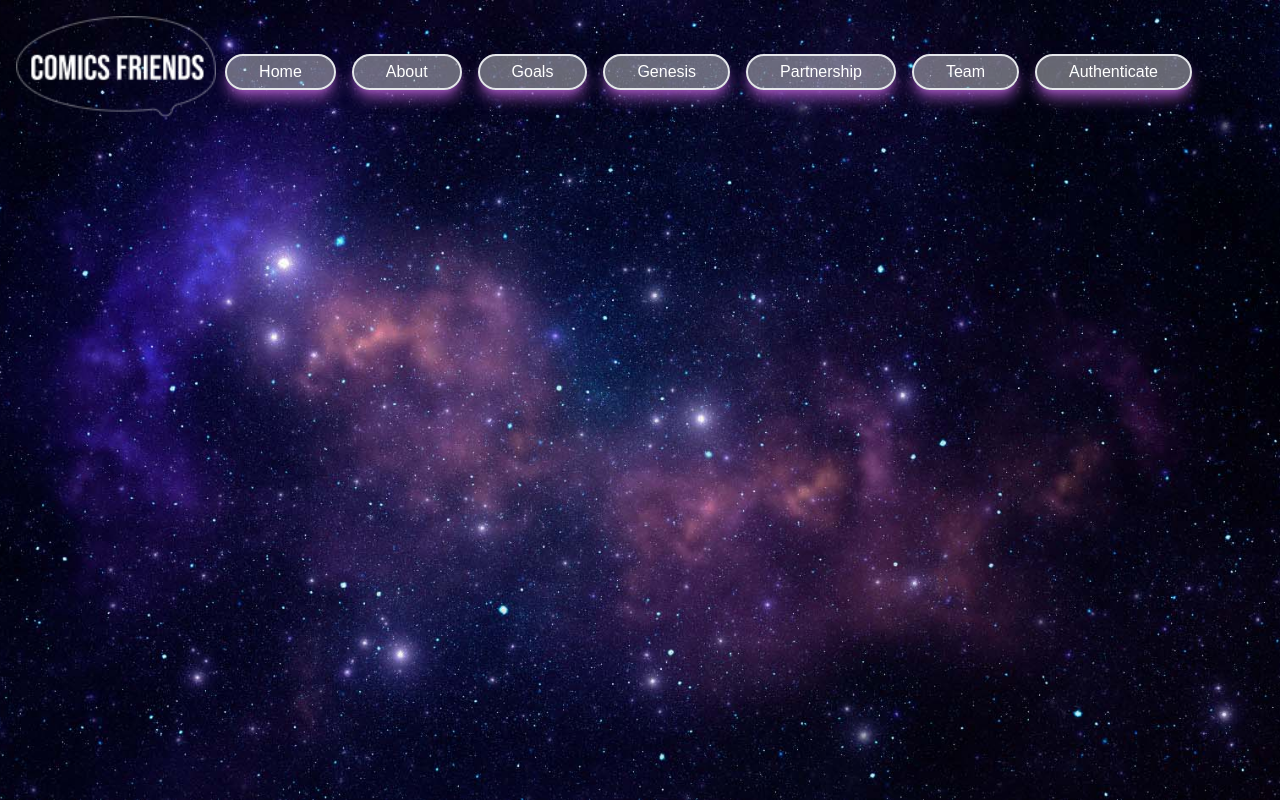
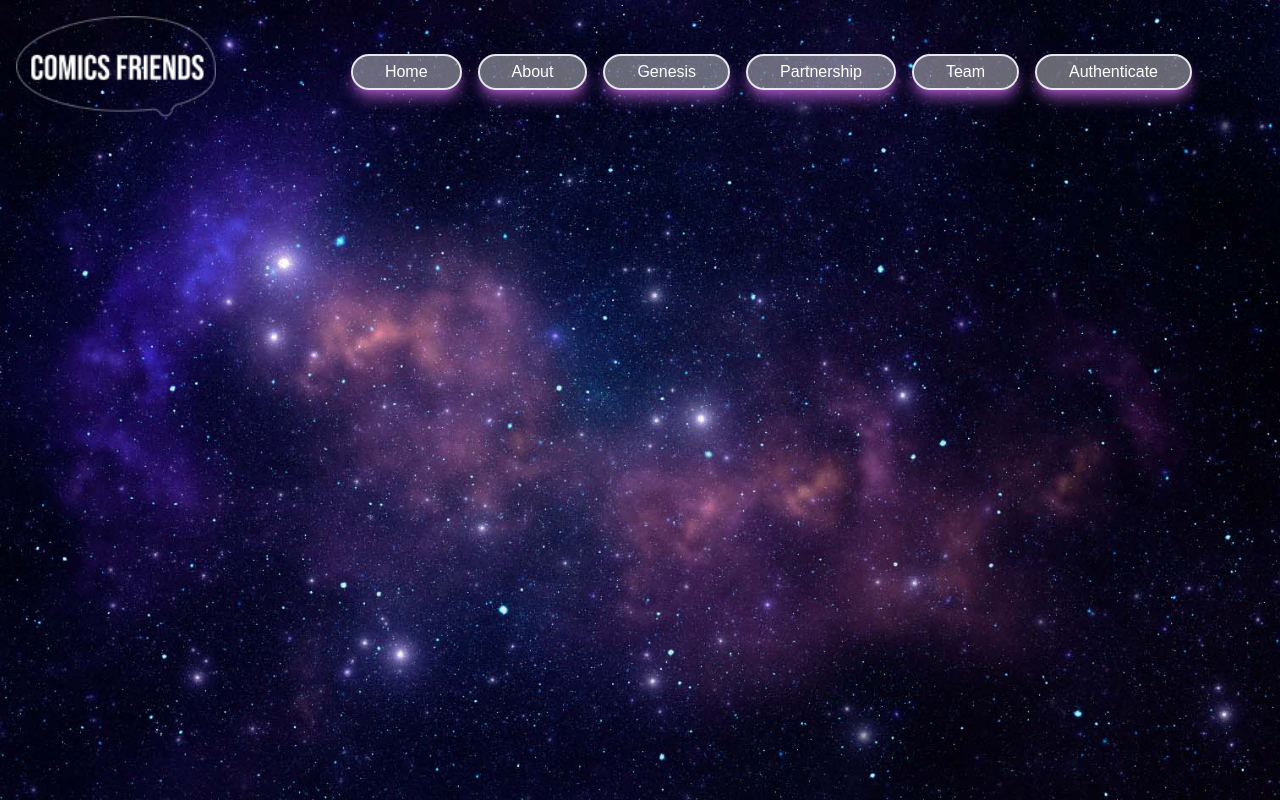
Before and after one commit to bastien-vdb/comicsfriendshome_next, a Next.js app: page /components/AppBar/AppBarMainMenu in a window 1280 px wide. Built offline with nearby package versions, Linux system fonts and the light colour scheme; what @thirdweb-dev/react would draw is missing.

Commit message:
fixing:background, adding of pages:Terms & Conditions, Privacy & Policy6

```diff
--- a/pages/components/AppBar/AppBarMainMenu.js
+++ b/pages/components/AppBar/AppBarMainMenu.js
@@ -8,7 +8,7 @@ const NavigationBar = () => {
     const pages = [
         { name: 'Home', link: '/' },
         { name: 'About', link: '/components/AboutComicsFriends/AboutComicsFriends' },
-        { name: 'Goals', link: '/components/Goals/Goals' },
+        // { name: 'Goals', link: '/components/Goals/Goals' },
         { name: 'Genesis', link: '/components/Genesis/Genesis' },
         { name: 'Partnership', link: '/#anchor_Partnership' },
         { name: 'Team', link: '/#anchor_Team' },
--- a/pages/components/Goals/GoalsAccordions.js
+++ b/pages/components/Goals/GoalsAccordions.js
@@ -14,8 +14,8 @@ function GoalsAccordions({ GoalsContent }) {
         <div className='accordion_component bg-[#1B0F2C] m-6 p-4 rounded-xl lg:p-6 lg:mx-40 xl:mx-72'>
             <div className='flex flex-col justify-between items-center p-4 gap-4 md:flex-row' onClick={handleAccordion}>
                 <div className='flex flex-col items-center justify-between md:flex-row' style={{ display: accordionIsOpen1 ? 'none' : 'flex' }}>
-                    {/* <Image width={GoalsContent.width} height={GoalsContent.height} className='paw1' alt={GoalsContent.source} src={GoalsContent.source} /> */}
-                    {/* <img alt={GoalsContent.source} src={GoalsContent ? GoalsContent.source : '/logo.png'} /> */}
+                    <Image width={GoalsContent.width} height={GoalsContent.height} className='paw1' alt={GoalsContent.source} src={GoalsContent.source} />
+                    <img alt={GoalsContent.source} src={GoalsContent ? GoalsContent.source : '/logo.png'} />
                     <div className='md:w-1/2'>
                         {GoalsContent.p1}
                     </div>
@@ -23,7 +23,7 @@ function GoalsAccordions({ GoalsContent }) {
                 </div>
             </div>
 
-            {/* <div style={{ display: accordionIsOpen1 ? 'flex' : 'none' }} className='accordion-body border-0 flex flex-col justify-center items-center'>
+            <div style={{ display: accordionIsOpen1 ? 'flex' : 'none' }} className='accordion-body border-0 flex flex-col justify-center items-center'>
 
                 <ButtonCloseAccordion handleAccordion={handleAccordion} />
                 <div className='w-full'>
@@ -40,7 +40,7 @@ function GoalsAccordions({ GoalsContent }) {
                         {GoalsContent.p3}
                     </p>
                 </div>
-            </div> */}
+            </div>
 
         </div>
     );
```
